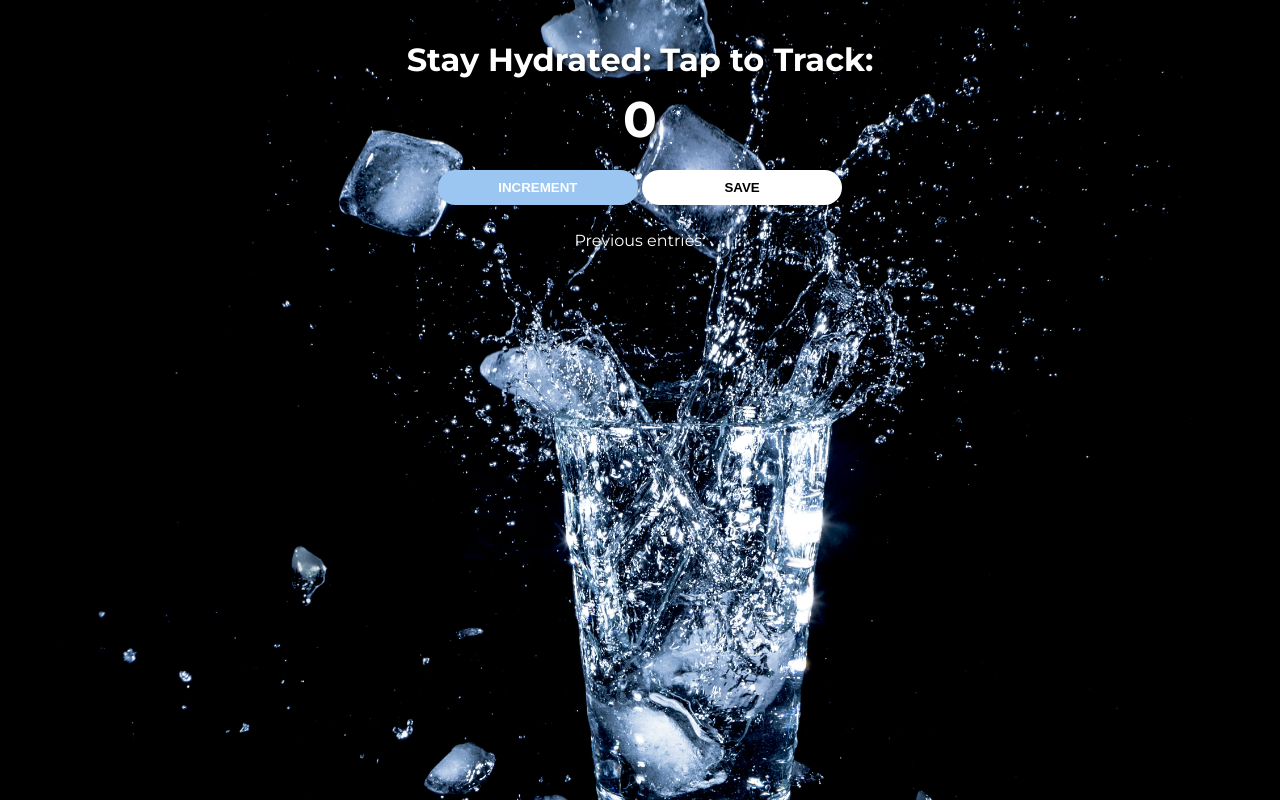
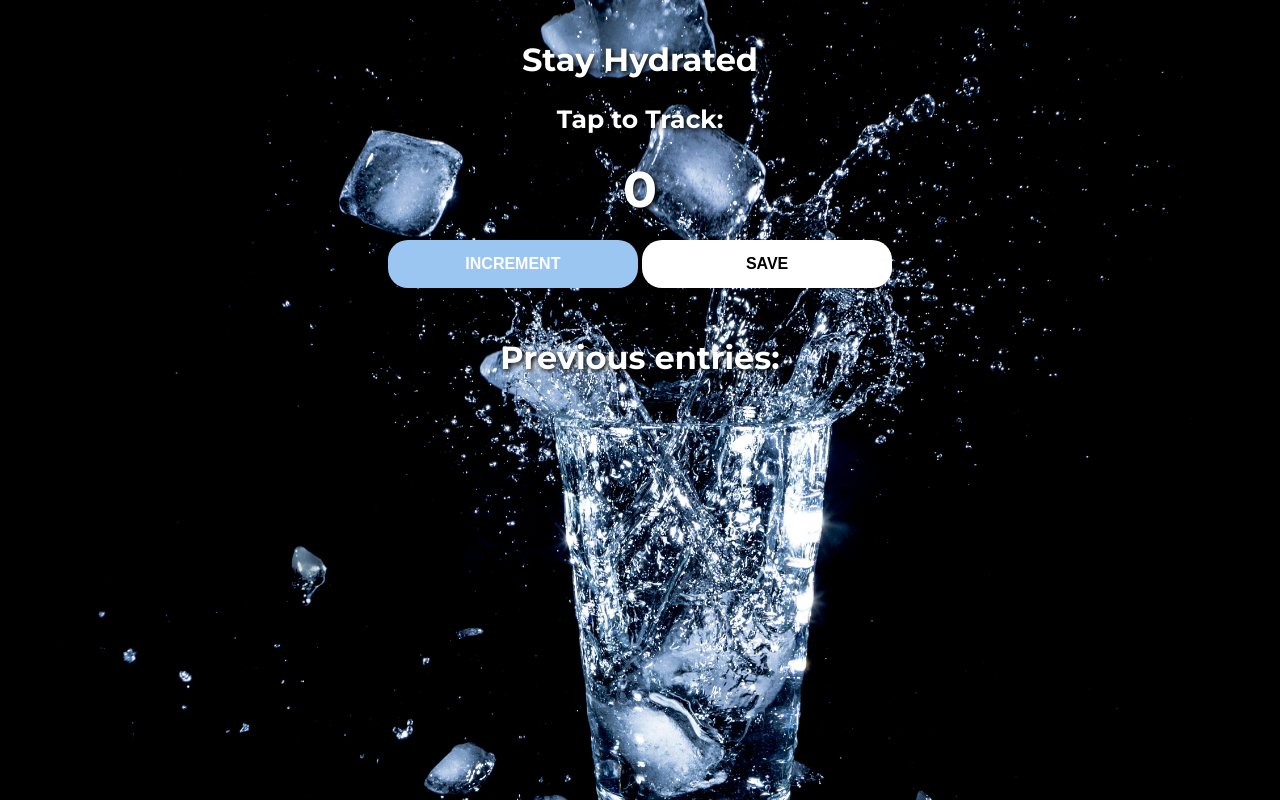
Before and after one commit to markeriks/water-tracker, a plain HTML site: page index.html in a window 1280 px wide. Drawn offline with Linux system fonts and the light colour scheme.

Commit message:
changed button and text sizes

```diff
--- a/index.css
+++ b/index.css
@@ -19,16 +19,21 @@ h2 {
     margin-bottom: 20px;
 }
 
+h3 {
+    font-size: 25px;
+}
+
 button {
     border: none;
-    padding-top: 10px;
-    padding-bottom: 10px;
+    padding-top: 15px;
+    padding-bottom: 15px;
     color: white;
     font-weight: bold;
-    width: 200px;
+    width: 250px;
     margin-bottom: 10px;
     border-radius: 20px;
     cursor: pointer;
+    font-size: 16px;
 }
 
 button:focus {
--- a/index.html
+++ b/index.html
@@ -8,11 +8,12 @@
         <link rel="stylesheet" href="index.css">
     </head>
     <body>
-        <h1>Stay Hydrated: Tap to Track:</h1>
+        <h1>Stay Hydrated</h1>
+        <h3>Tap to Track:</h3>
         <h2 id="count-el">0</h2>
         <button id="increment-btn" onclick="increment()">INCREMENT</button>
         <button id="save-btn" onclick="save()">SAVE</button>
-        <p id="save-el">Previous entries: </p>
+        <h1 id="save-el">Previous entries: </h1>
         <script src="index.js"></script>
     </body>
 </html>
```
